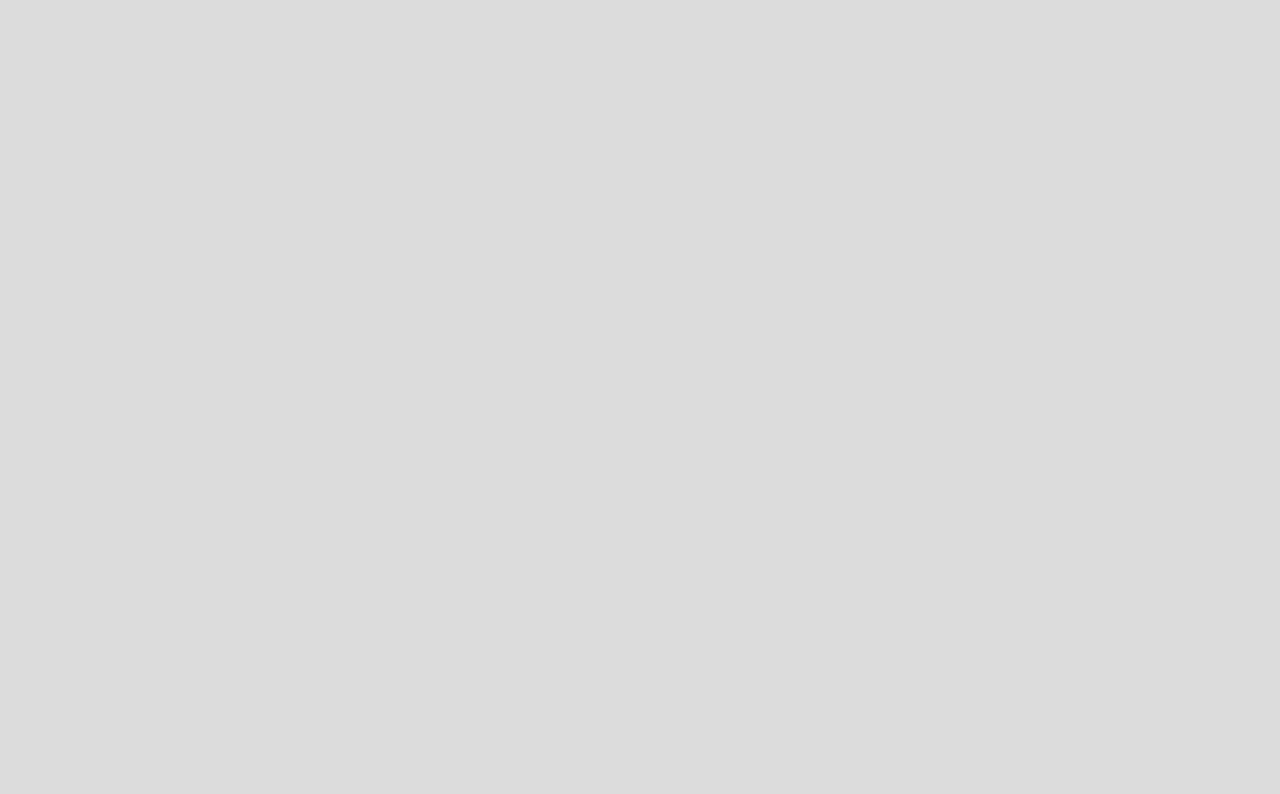
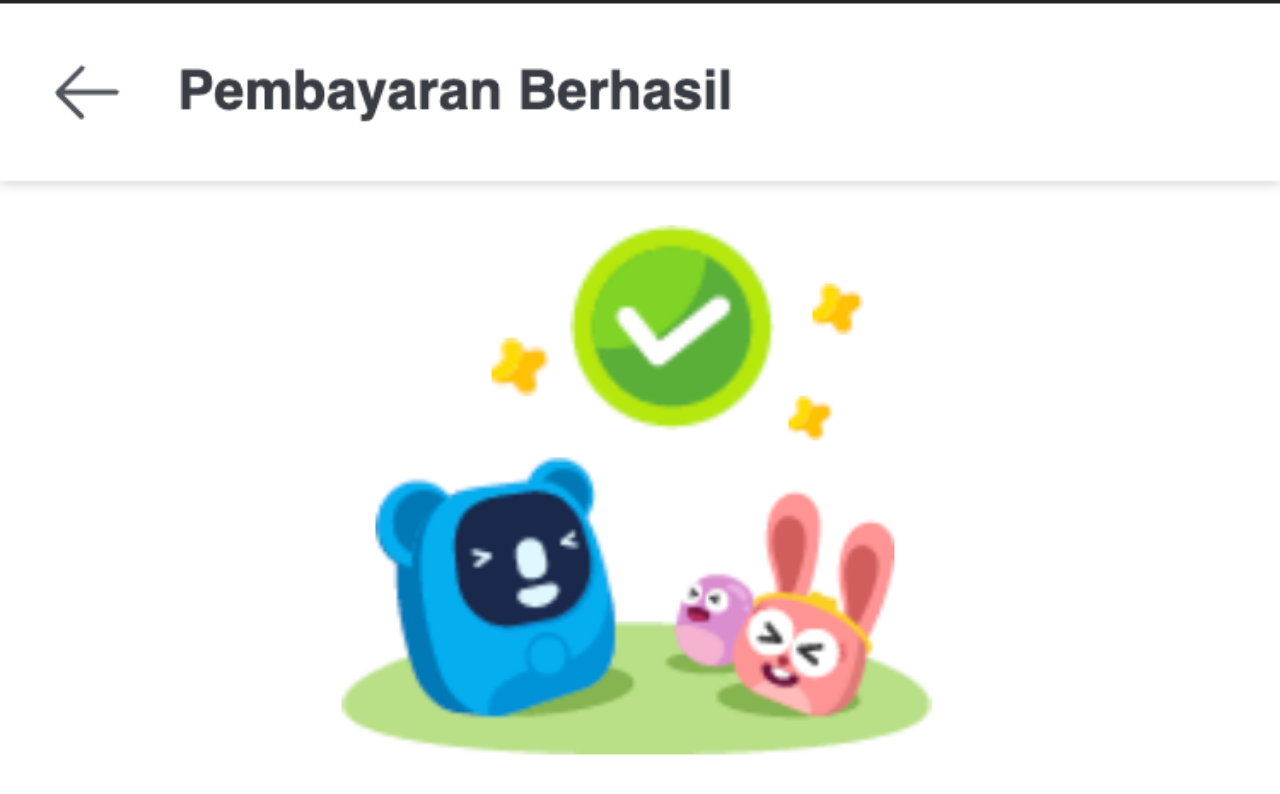
Before and after one commit to dionfananie/hackathon-2022, a React (Create React App) app: page /thank-you in a window 1280 px wide. Shown: the top 794 px of the page. Built offline with nearby package versions, Linux system fonts and the light colour scheme.

Commit message:
thank you page

```diff
--- a/src/routes/App.js
+++ b/src/routes/App.js
@@ -7,6 +7,7 @@ import "../styles/App.scss";
 import usePersonalAssistance from "../utils/usePersonalAssistance";
 
 import PulsaPage from "./PulsaPage";
+import ThankYou from "./ThankYou";
 
 function HomePage() {
   const { startPA, stopPA, status } = usePersonalAssistance();
@@ -42,6 +43,7 @@ function App() {
       <Switch>
         <Route path="/" component={HomePage} exact />
         <Route path="/pulsa-page" component={PulsaPage} />
+        <Route path="/thank-you" component={ThankYou} />
       </Switch>
     </BrowserRouter>
   );
--- /dev/null
+++ b/src/routes/ThankYou.js
@@ -0,0 +1,8 @@
+import React from 'react';
+
+
+const ThankYou = () => {
+    return ( <div className='thank-you'/> );
+}
+
+export default ThankYou;
--- a/src/styles/App.scss
+++ b/src/styles/App.scss
@@ -56,3 +56,12 @@ code {
   width: 100vw;
   height: 100vh;
 }
+
+
+.thank-you{
+  background-image: url("../assets/thank-you.png");
+  background-repeat: no-repeat;
+  background-size: cover;
+  width: 100vw;
+  height: 100vh;
+}
```
Also changed, not shown: src/assets/thank-you.png (added).
